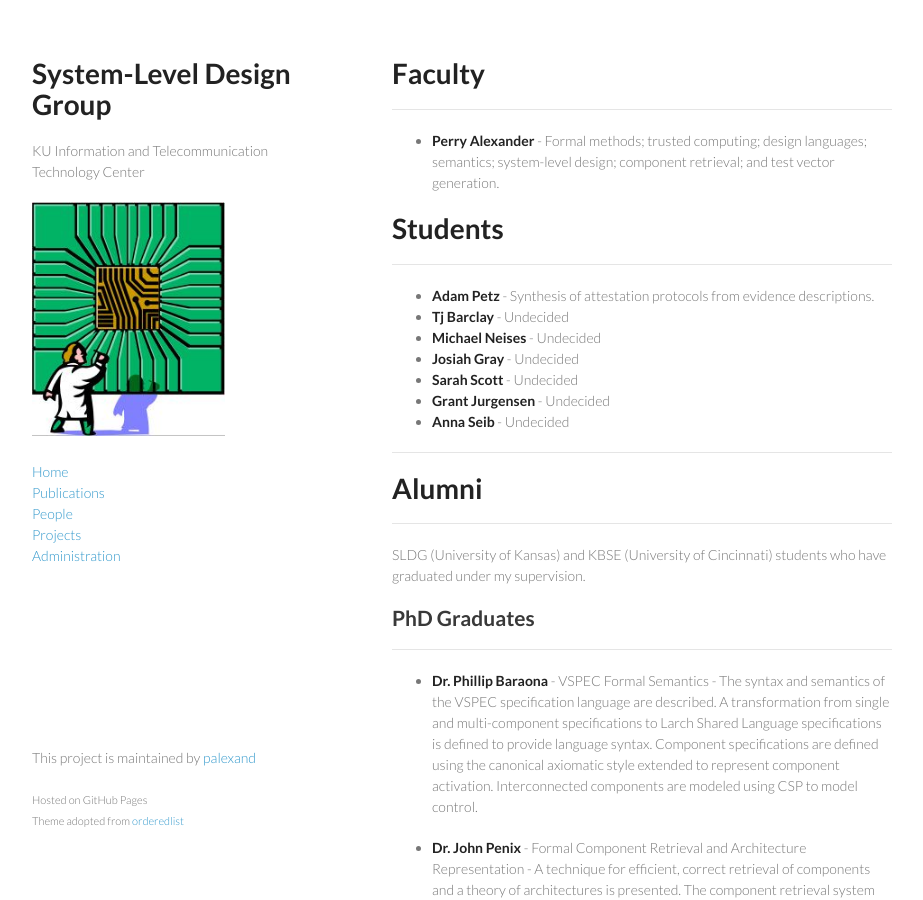
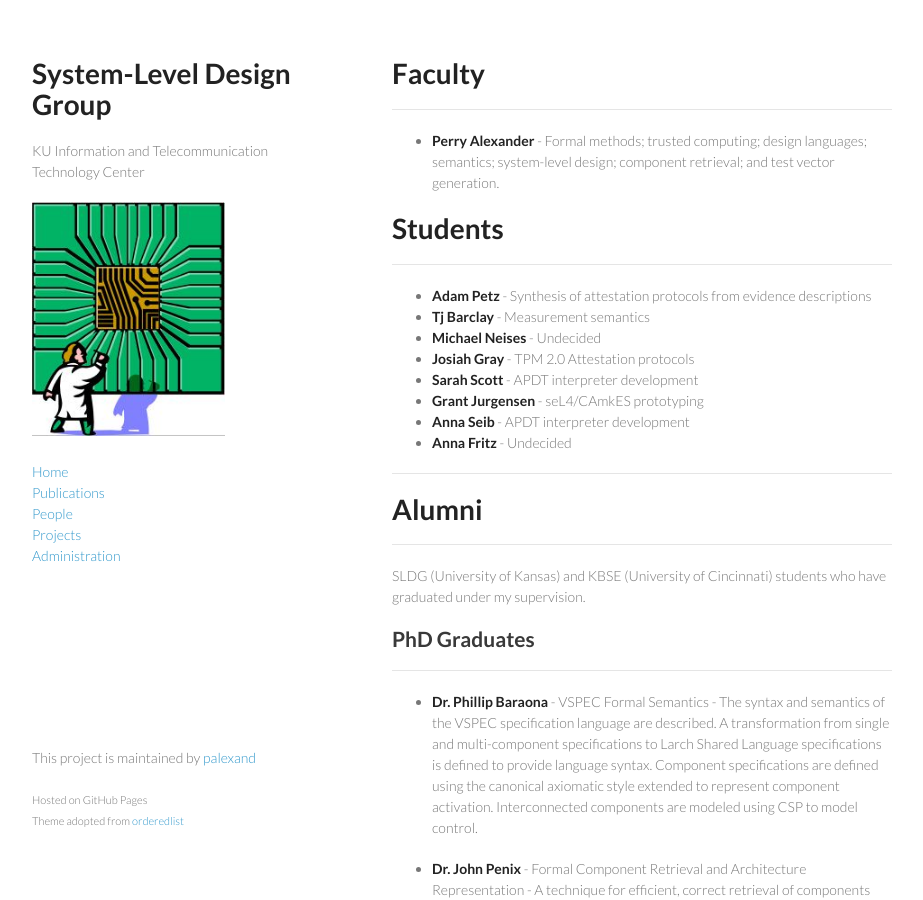
Before and after one commit to ku-sldg/ku-sldg.github.io, a Jekyll site: the page built from people.md, in a window 1280 px wide and 900 px high. Shown: the whole window, without its empty margins (178-1101 px from the left). Built offline with Jekyll 4.4.1, drawn with Linux system fonts in a browser that asks for light colours.

Commit message:
Added Anna Fritx, updated other descriptions

```diff
--- a/_data/people.yml
+++ b/_data/people.yml
@@ -9,11 +9,11 @@
   role: staff
 
 - name: Adam Petz
-  description: Synthesis of attestation protocols from evidence descriptions.
+  description: Synthesis of attestation protocols from evidence descriptions
   role: student
 
 - name: Tj Barclay
-  description: Undecided
+  description: Measurement semantics
   role: student
 
 - name: Michael Neises
@@ -21,18 +21,22 @@
   role: student
 
 - name: Josiah Gray
-  description: Undecided
+  description: TPM 2.0 Attestation protocols
   role: student
 
 - name: Sarah Scott
-  description: Undecided
+  description: APDT interpreter development
   role: student
 
 - name: Grant Jurgensen
-  description: Undecided
+  description: seL4/CAmkES prototyping
   role: student
 
 - name: Anna Seib
+  description: APDT interpreter development
+  role: student
+
+- name: Anna Fritz
   description: Undecided
   role: student
 
```
